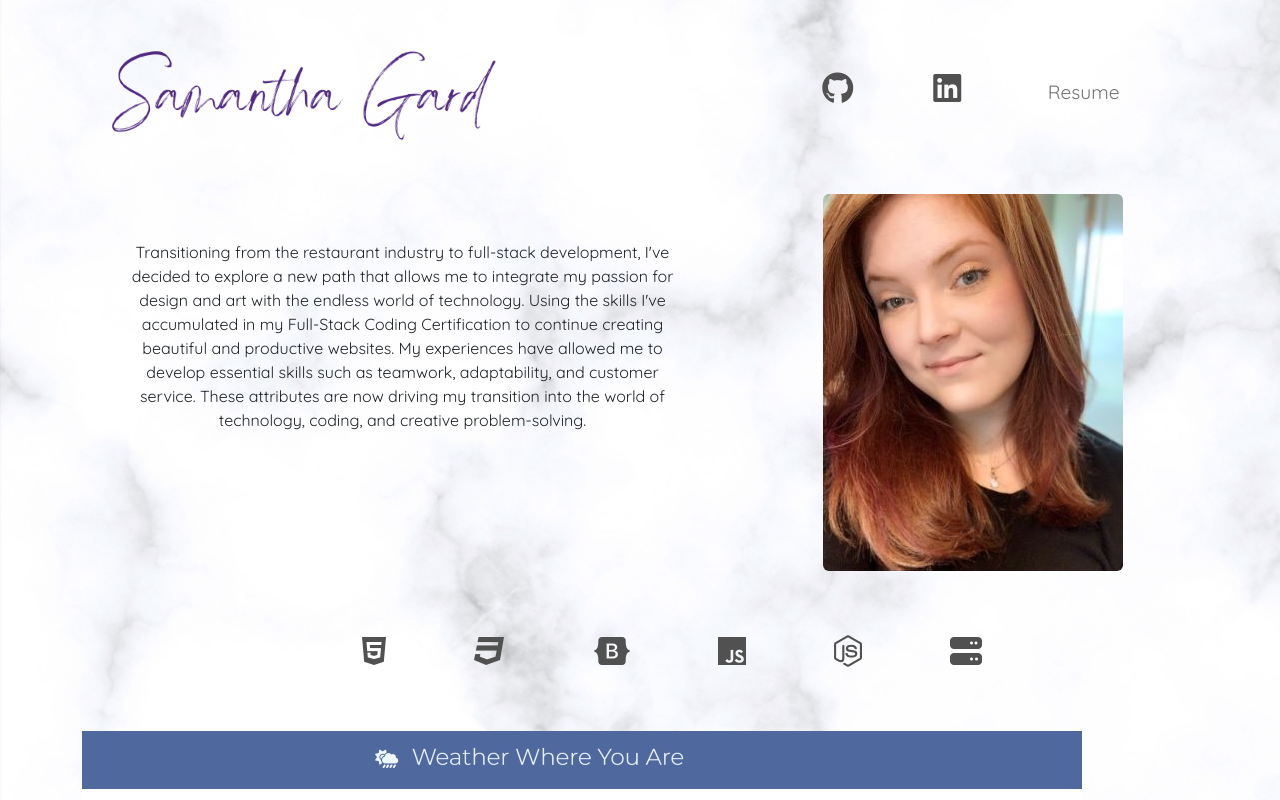
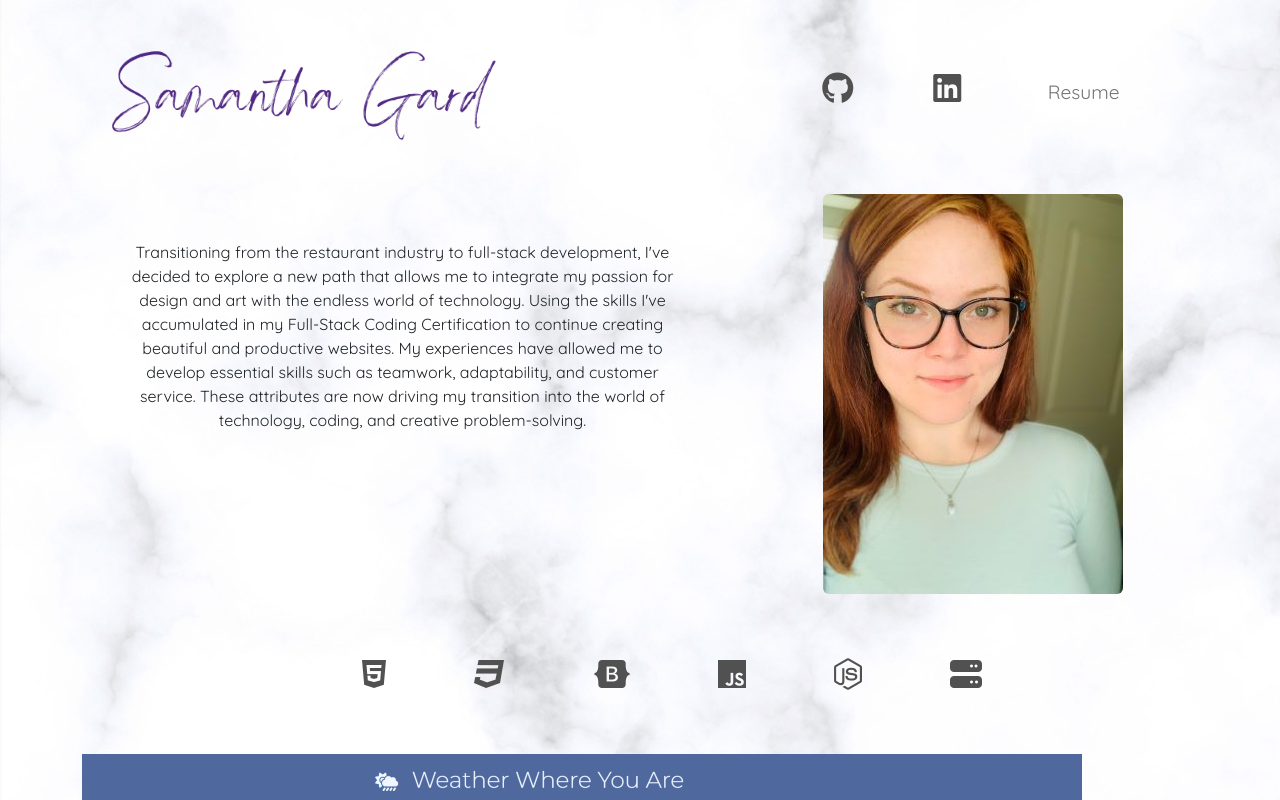
Before and after one commit to samanthagard13/SG-React-Portfolio, a React (Vite) app: page /contact in a window 1280 px wide. Shown: the top 800 px of the page. Built offline with nearby package versions, Linux system fonts and the light colour scheme.

Commit message:
new photo

```diff
--- a/src/components/AboutMe.jsx
+++ b/src/components/AboutMe.jsx
@@ -21,7 +21,7 @@ function AboutMe() {
         <Col xs={12} lg={{ span: 5, order: 2 }} className="order-lg-2">
           <Image
             className="Photo"
-            src="/images/black-white.jpg"
+            src="/images/SamG.jpg"
             alt="Photo"
             rounded
             style={{ maxWidth: "100%", height: "auto" }}
```
Also changed, not shown: public/images/SamG.jpg (added).
